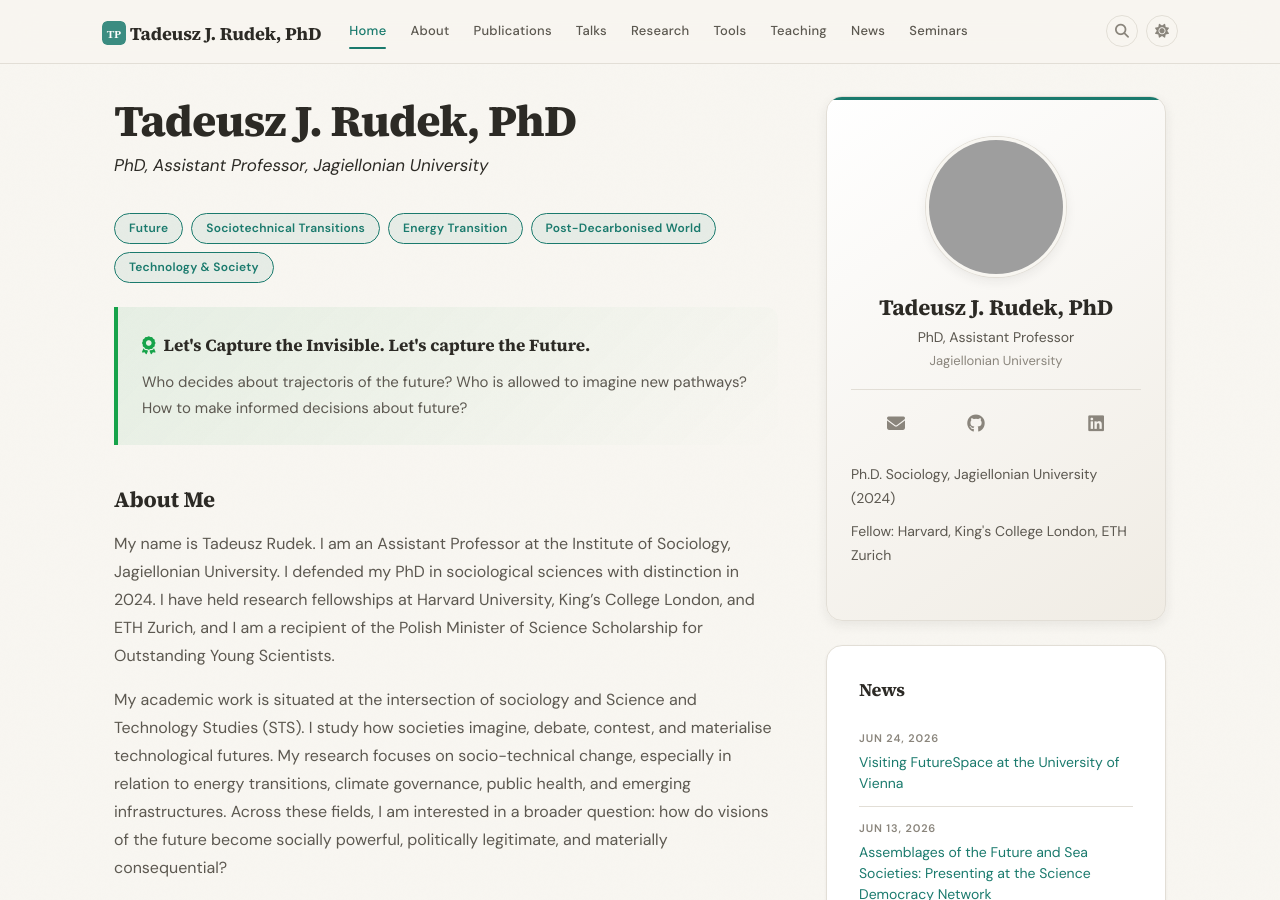
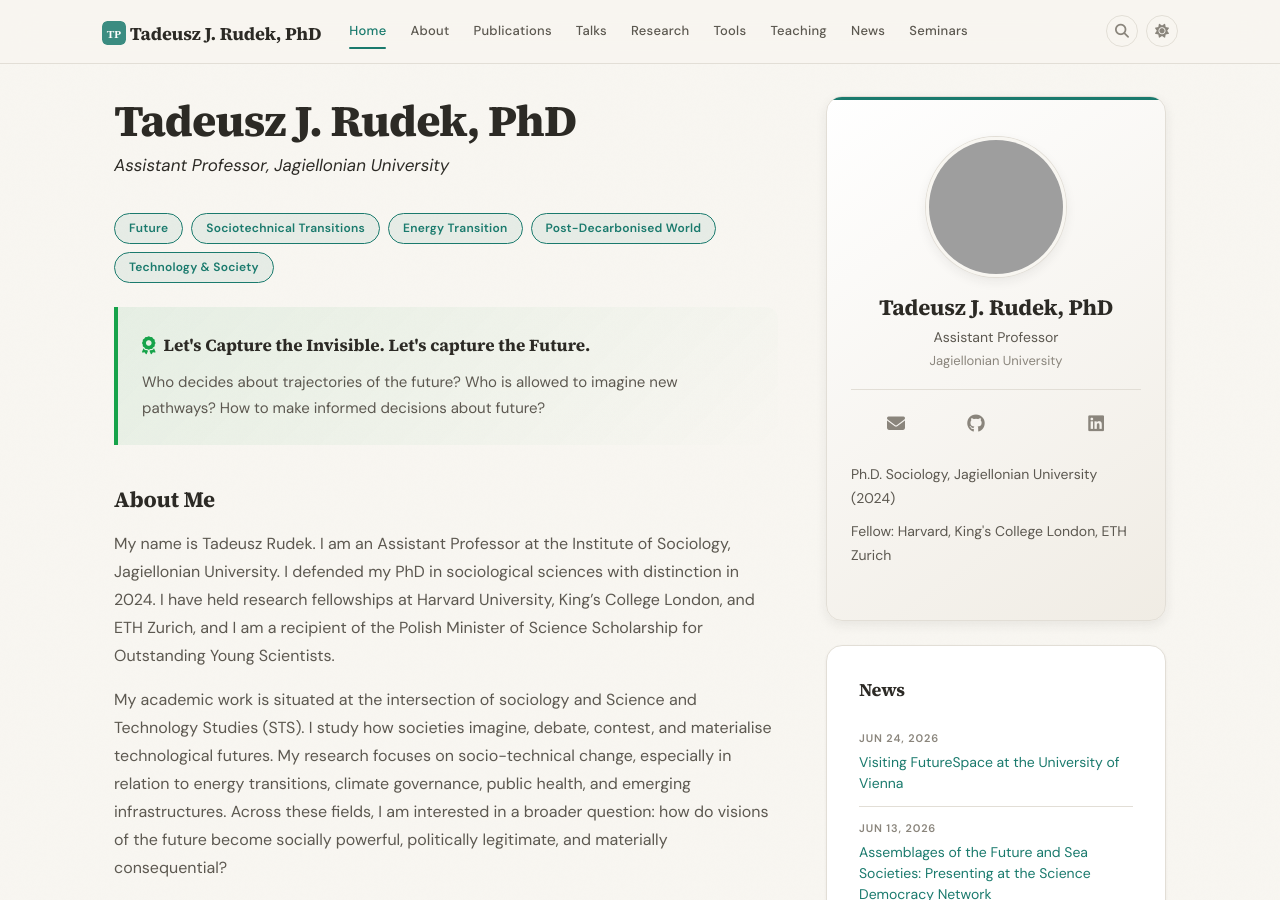
Before and after one commit to tadeuszrudek/tadeuszrudek.github.io, a Jekyll site: the page built from _pages/home.md, in a window 1280 px wide and 900 px high. Built offline with Jekyll 4.4.1, drawn with Linux system fonts in a browser that asks for light colours; a style sheet for code colours, icons or effects is not loaded; some of the changed text lies outside the part shown.

Commit message:
Fix duplicate PhD title, typos on home page, remove malformed post filenames
Co-Authored-By: Claude Sonnet 4.6 <noreply@anthropic.com>

```diff
--- a/_config.yml
+++ b/_config.yml
@@ -2,7 +2,7 @@
 # STEP 1: Your Identity (required)
 # ============================================================
 name: "Tadeusz J. Rudek, PhD"
-title: "PhD, Assistant Professor"
+title: "Assistant Professor"
 institution: "Jagiellonian University"
 email: tadeusz.rudek@uj.edu.pl
 photo: headshot.jpg  # place your photo in images/
--- a/_pages/home.md
+++ b/_pages/home.md
@@ -17,7 +17,7 @@ permalink: /
 </div>
 <div class="callout callout-success" markdown="0">
 <div class="callout-title"><i class="fa-solid fa-award callout-icon"></i> Let's Capture the Invisible. Let's capture the Future.</div>
-<p>Who decides about trajectoris of the future? Who  is allowed to imagine new pathways? How to make informed decisions about future?</p>
+<p>Who decides about trajectories of the future? Who is allowed to imagine new pathways? How to make informed decisions about future?</p>
 </div>
 
 ### About Me
```
Also changed, not shown: _posts/Capturing Invisible Seminar: Nina Klimburg-Witjes (University of Vienna).md (deleted, +0 -22 lines), _posts/PANTHEON Scoping Workshops: China and the EU.md (deleted, +0 -37 lines).
